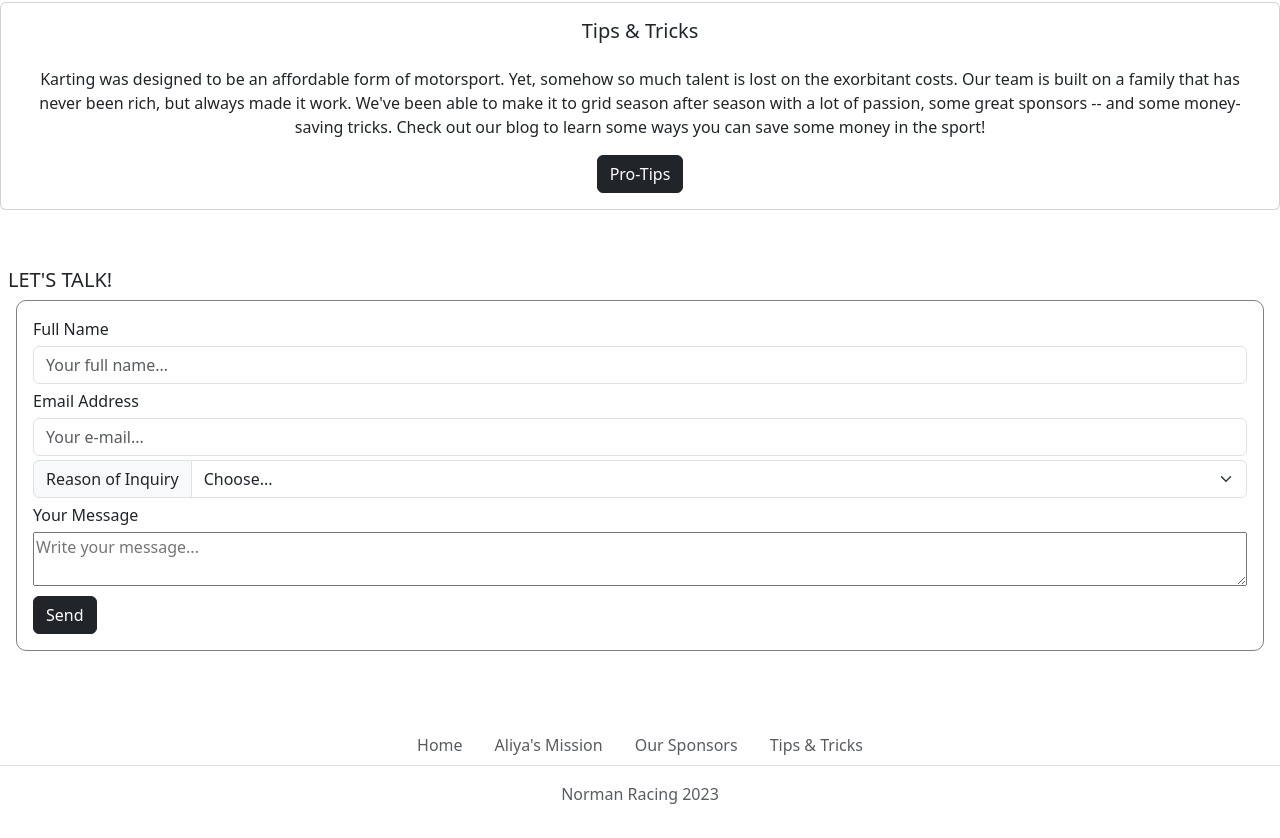
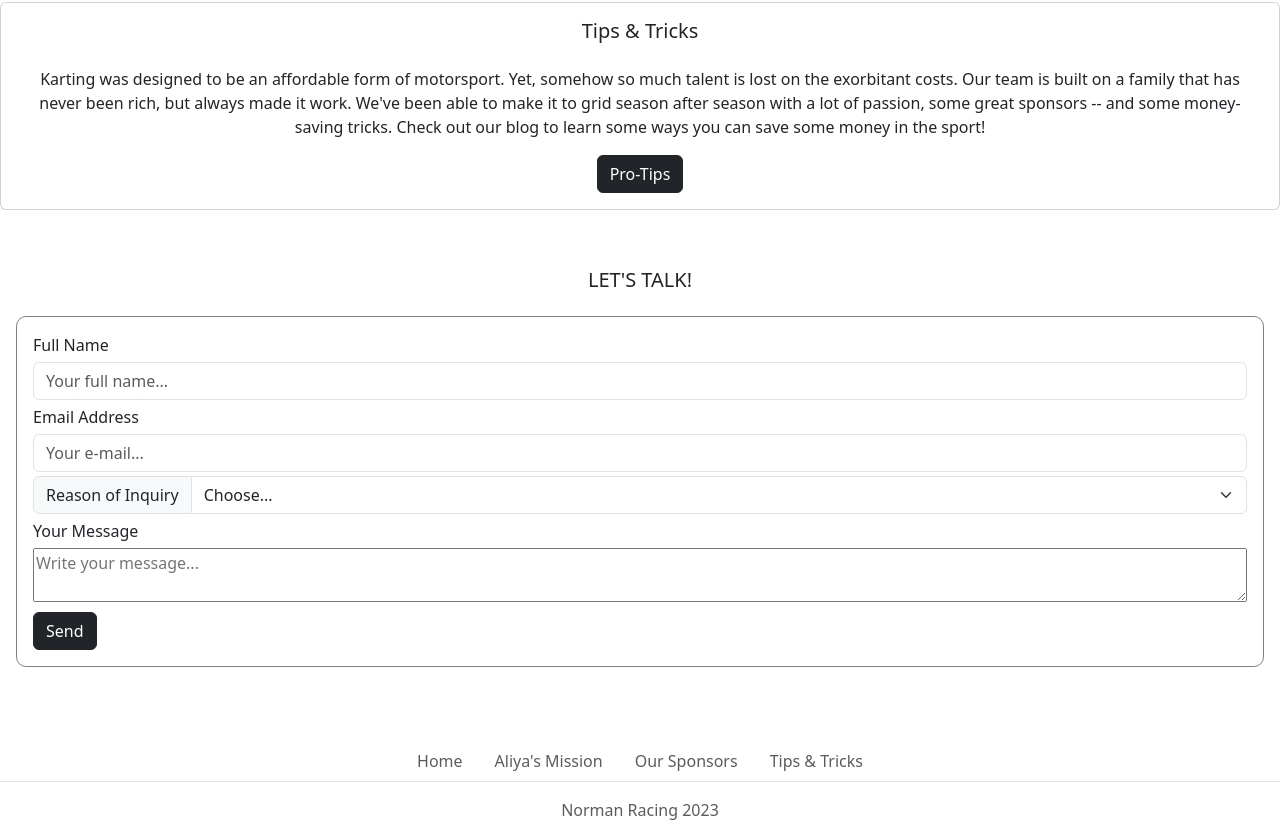
Before and after one commit to asicurella/normanracingsite, a plain HTML site: page index.html in a window 1280 px wide. Shown: the part 2217-3055 px from the top of the page. Drawn offline with nearby package versions, Linux system fonts and the light colour scheme.

Commit message:
Center contact heading and add padding

```diff
--- a/index.html
+++ b/index.html
@@ -150,7 +150,7 @@
         </div>
         <!-- Contact Section -->
     <div class="contact-container">
-        <h5>LET'S TALK!</h5>
+        <h5 class="lead text-center pb-3">LET'S TALK!</h5>
         <div class="form mx-2 p-3">
             <label for="name">
                 Full Name
```
